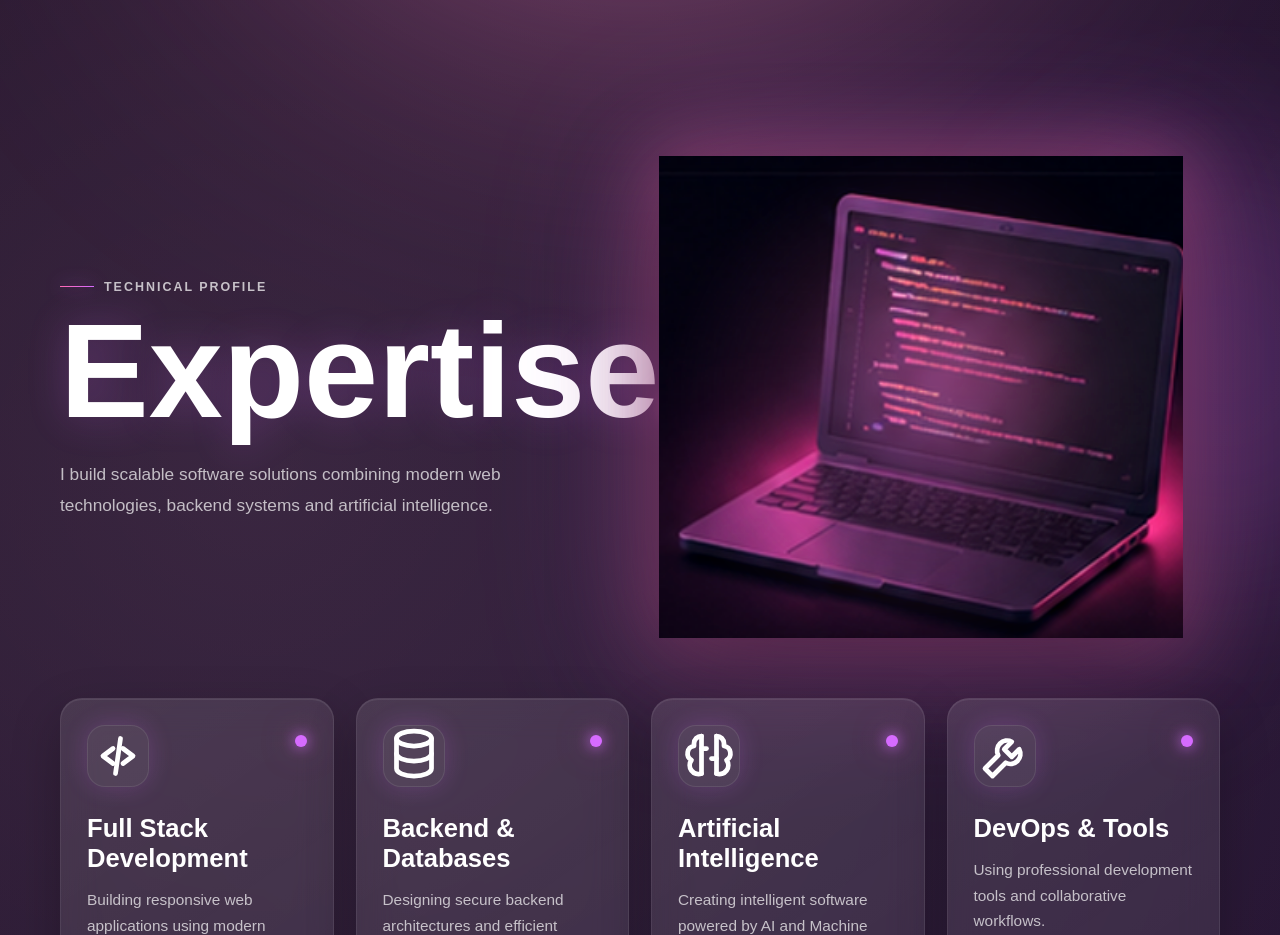
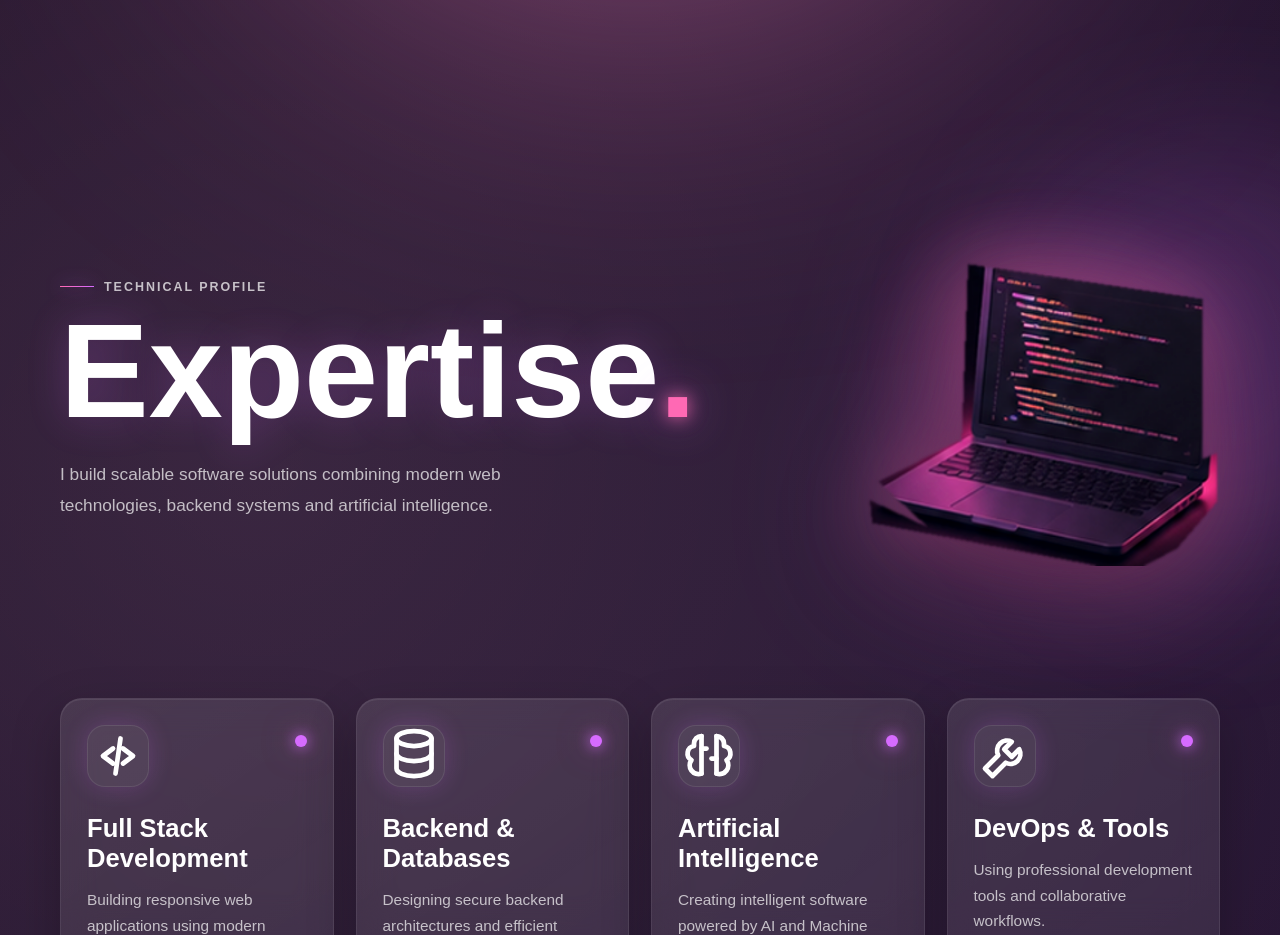
Before and after one commit to chaymagaabel/portfolio-chayma, a React (Vite) app in the folder frontend/: page / in a window 1280 px wide. Shown: the part 780-1715 px from the top of the page. Built offline with nearby package versions, Linux system fonts and the light colour scheme.

Commit message:
modification image laptop

```diff
--- a/frontend/src/sections/Expertise.css
+++ b/frontend/src/sections/Expertise.css
@@ -40,9 +40,9 @@
 
 .expertise-hero {
   display: grid;
-  grid-template-columns: minmax(0, 0.92fr) minmax(390px, 1.08fr);
+  grid-template-columns: minmax(0, 1fr) minmax(340px, 0.86fr);
   align-items: center;
-  gap: 54px;
+  gap: 72px;
   min-height: 490px;
   margin-bottom: 56px;
 }
@@ -94,17 +94,18 @@
 
 .expertise-visual {
   position: relative;
-  min-height: 470px;
+  min-height: 420px;
   display: grid;
   place-items: center;
   justify-self: end;
-  width: 100%;
+  width: 70%;
+  transform: translateX(500px);
 }
 
 .expertise-visual__orb {
   position: absolute;
-  width: 480px;
-  height: 480px;
+  width: 390px;
+  height: 390px;
   border-radius: 50%;
   background:
     radial-gradient(circle at 55% 45%, rgba(255, 105, 180, 0.42), transparent 36%),
@@ -116,7 +117,7 @@
 
 .expertise-visual__frame {
   position: relative;
-  width: min(485px, 100%);
+  width: min(390px, 100%);
   aspect-ratio: 1 / 1;
   display: grid;
   place-items: center;
@@ -129,12 +130,11 @@
 }
 
 .expertise-visual__image {
-  width: 108%;
-  height: 108%;
+  width: 104%;
+  height: 104%;
   display: block;
   object-fit: contain;
   border-radius: 0;
-  mix-blend-mode: lighten;
   filter:
     saturate(1.08)
     contrast(1.05)
@@ -514,6 +514,7 @@
   .expertise-visual {
     justify-self: center;
     min-height: auto;
+    transform: translateX(0);
   }
 
   .professional-grid,
@@ -574,6 +575,6 @@
   }
 
   .expertise-visual__frame {
-    width: min(360px, 100%);
+    width: min(310px, 100%);
   }
 }
--- a/frontend/src/sections/Expertise.jsx
+++ b/frontend/src/sections/Expertise.jsx
@@ -1,5 +1,5 @@
 import "./Expertise.css";
-import expertiseLaptop from "../assets/expertise-laptop.png";
+import expertiseLaptop from "../assets/expertise-laptop-cutout.png";
 
 const iconPaths = {
   code: (
```
Also changed, not shown: frontend/src/assets/expertise-laptop-cutout.png (added).
